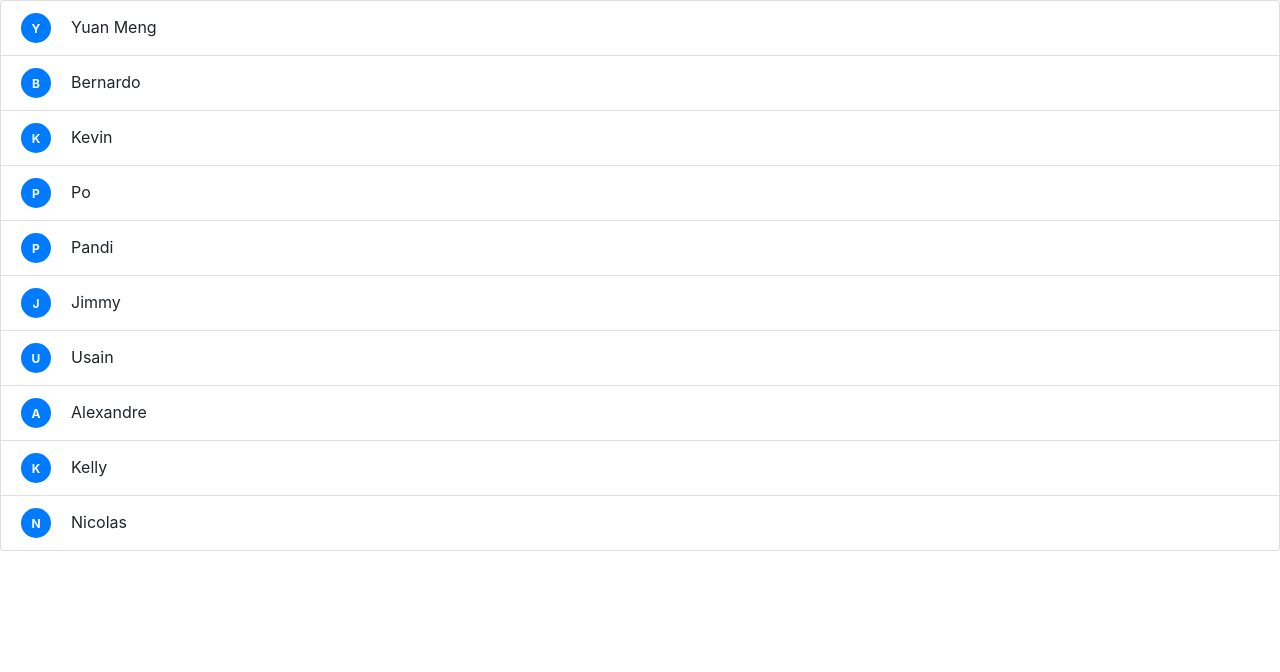
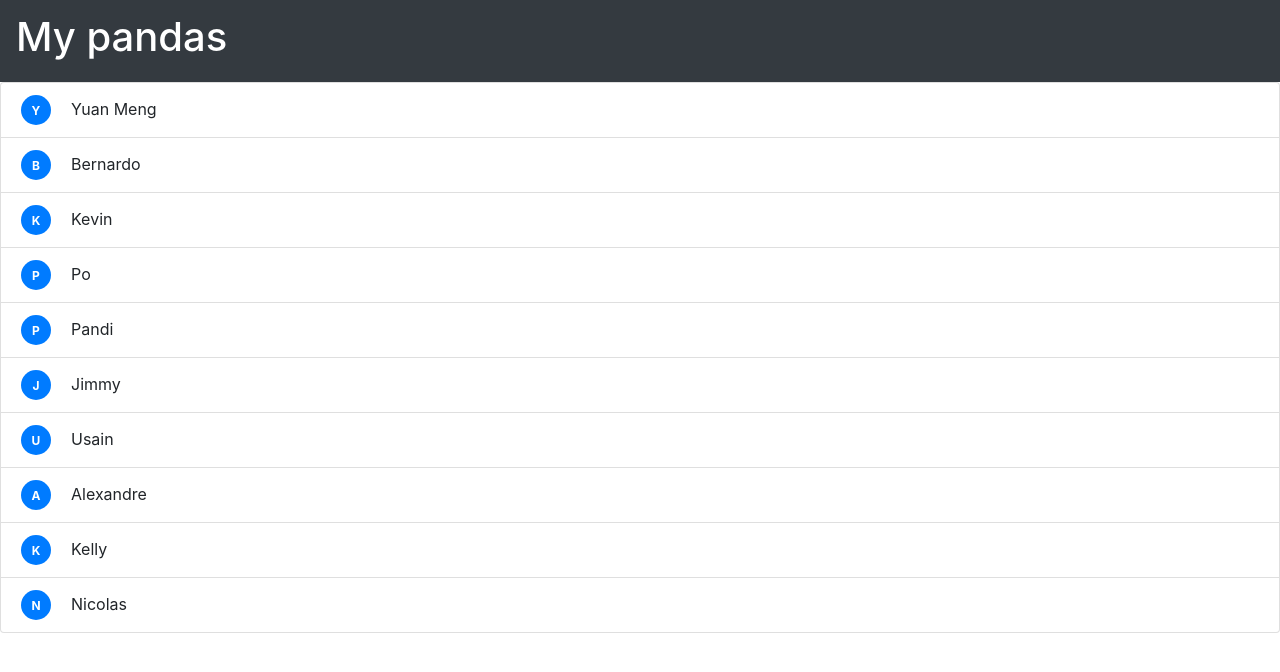
Before and after one commit to chawax/tp-my-pandas, a React (Create React App) app: page / in a window 1280 px wide. Shown: the top 672 px of the page. Built offline with nearby package versions, Linux system fonts and the light colour scheme; data requests are answered from the project's data file.

Commit message:
Intégration de Header et Router

```diff
--- a/src/App.tsx
+++ b/src/App.tsx
@@ -2,7 +2,8 @@ import type { ReactNode } from 'react';
 import React from 'react';
 import { QueryClient, QueryClientProvider } from 'react-query';
 import { ReactQueryDevtools } from 'react-query/devtools';
-import PandasListView from './views/PandasListView';
+import Header from './components/Header';
+import Router from './components/Router';
 
 const queryClient = new QueryClient();
 const ReactQueryWrapper = ({ children }: { children: ReactNode }) => (
@@ -15,7 +16,8 @@ const ReactQueryWrapper = ({ children }: { children: ReactNode }) => (
 function App() {
   return (
     <ReactQueryWrapper>
-      <PandasListView />
+      <Header />
+      <Router />
     </ReactQueryWrapper>
   );
 }
```
